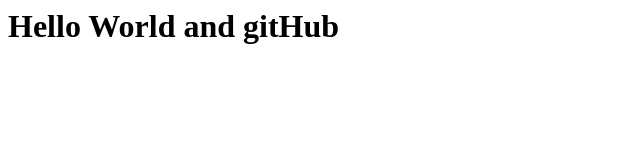
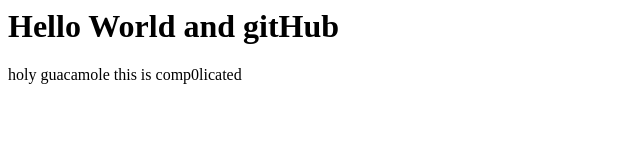
Before and after one commit to MayankMishra1/HallPass, a plain HTML site: page index.html in a window 1280 px wide. Shown: the whole page, without its empty margins (0-640 px from the left). Drawn offline with Linux system fonts and the light colour scheme.

Commit message:
chips and salsa

```diff
--- a/index.html
+++ b/index.html
@@ -4,5 +4,8 @@
 </head>
 <body>
 <h1> Hello World and gitHub </h1>
+<div>
+holy guacamole this is comp0licated
+</div>
 </body>
 </html>
```
